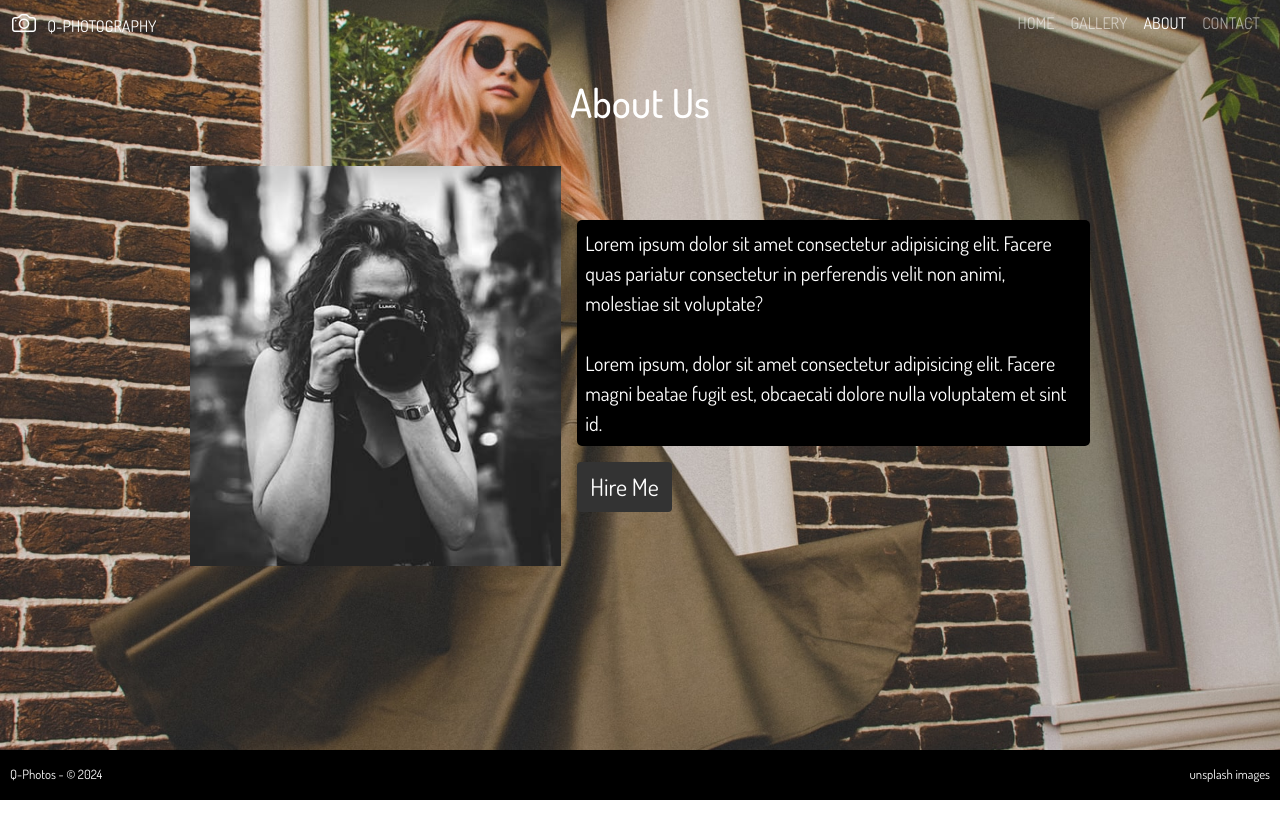
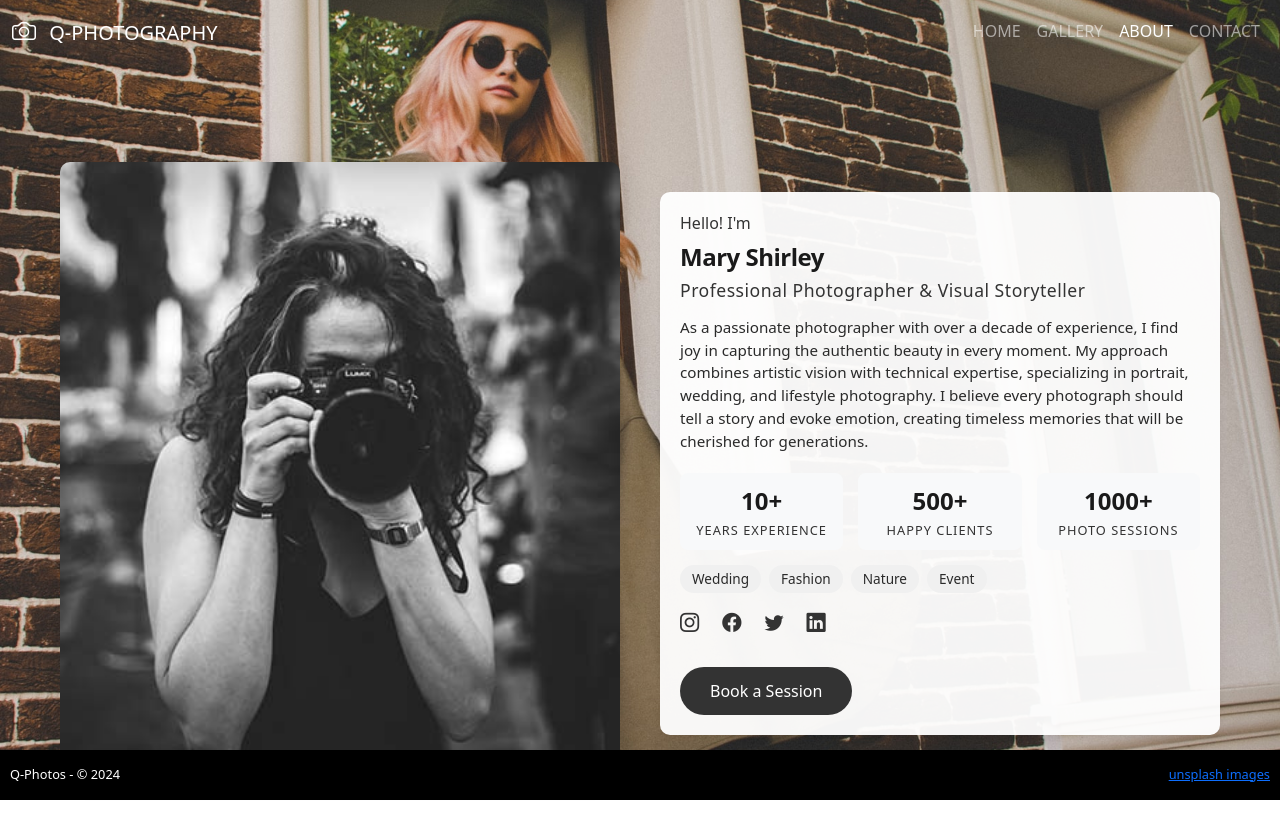
Before and after one commit to onjoma/Photography, a plain HTML site: page about.html in a window 1280 px wide. Before the commit the page ends 800 px from the top, so only its background shows below. Drawn offline with nearby package versions, Linux system fonts and the light colour scheme.

Commit message:
updated about page.

```diff
--- a/about.html
+++ b/about.html
@@ -29,7 +29,10 @@
   <link href="https://cdn.jsdelivr.net/npm/bootstrap@5.1.1/dist/css/bootstrap.min.css" rel="stylesheet"
     integrity="sha384-F3w7mX95PdgyTmZZMECAngseQB83DfGTowi0iMjiWaeVhAn4FJkqJByhZMI3AhiU" crossorigin="anonymous">
   <link rel="stylesheet" href="/css/style.css">
-  <title>About Us | Q-Photography</title>
+  <link rel="stylesheet" href="css/about.css">
+  <link rel="stylesheet" href="https://cdn.jsdelivr.net/npm/bootstrap-icons@1.7.2/font/bootstrap-icons.css">
+  <link rel="stylesheet" href="css/bootstrap.min.css">
+  <title>About Us - Q-Photography</title>
 </head>
 <body>
 
@@ -61,27 +64,63 @@
         </div>
       </nav>
     </div>
-    <div class="about" role="main" aria-label="About us section">
-      <h1>About Us</h1>
+    <div class="about" role="main">
+      <div class="about-container">
+        <div class="bio-section" role="region" aria-label="Photographer biography">
+          <div class="bio-image">
+            <img src="images/about.jpg" alt="Professional portrait of our lead photographer" loading="lazy">
+          </div>
 
-      <div class="about-content" role="article">
-        <div class="about-image">
-          <img src="images/about.jpg" alt="about">
-        </div>
-        <div class="about-bio">
-          <p>
-            Lorem ipsum dolor sit amet consectetur adipisicing elit. Facere quas pariatur consectetur in perferendis velit
-            non animi, molestiae sit voluptate?<br><br>
+          <div class="bio-content">
+            <p class="bio-intro">Hello! I'm</p>
+            <h2 class="bio-name">Mary Shirley</h2>
+            <h3 class="bio-title">Professional Photographer & Visual Storyteller</h3>
 
-            Lorem ipsum, dolor sit amet consectetur adipisicing elit. Facere magni beatae fugit est, obcaecati dolore nulla
-            voluptatem et sint id.
+            <p class="bio-description">
+              As a passionate photographer with over a decade of experience, I find joy in capturing the authentic beauty in every moment. My approach combines artistic vision with technical expertise, specializing in portrait, wedding, and lifestyle photography. I believe every photograph should tell a story and evoke emotion, creating timeless memories that will be cherished for generations.
+            </p>
 
-          </p>
+            <div class="bio-stats">
+              <div class="stat-item">
+                <div class="stat-number">10+</div>
+                <div class="stat-label">Years Experience</div>
+              </div>
+              <div class="stat-item">
+                <div class="stat-number">500+</div>
+                <div class="stat-label">Happy Clients</div>
+              </div>
+              <div class="stat-item">
+                <div class="stat-number">1000+</div>
+                <div class="stat-label">Photo Sessions</div>
+              </div>
+            </div>
 
-          <a class="btn" href="contact.html">Hire Me</a>
+            <div class="bio-specialties">
+              <span class="specialty-tag">Wedding</span>
+              <span class="specialty-tag">Fashion</span>
+              <span class="specialty-tag">Nature</span>
+              <span class="specialty-tag">Event</span>
+            </div>
+
+            <div class="bio-social">
+              <a href="#" class="social-link" aria-label="Visit our Instagram">
+                <i class="bi bi-instagram"></i>
+              </a>
+              <a href="#" class="social-link" aria-label="Visit our Facebook">
+                <i class="bi bi-facebook"></i>
+              </a>
+              <a href="#" class="social-link" aria-label="Visit our Twitter">
+                <i class="bi bi-twitter"></i>
+              </a>
+              <a href="#" class="social-link" aria-label="Visit our LinkedIn">
+                <i class="bi bi-linkedin"></i>
+              </a>
+            </div>
+
+            <a href="contact.html" class="cta-button">Book a Session</a>
+          </div>
         </div>
       </div>
-
     </div>
   </div>
 
--- /dev/null
+++ b/css/about.css
@@ -0,0 +1,204 @@
+/* About Page Styles */
+.about-container {
+    max-width: 1200px;
+    margin: 0 auto;
+    padding: 40px 20px;
+}
+
+.bio-section {
+    display: grid;
+    grid-template-columns: 1fr 1fr;
+    gap: 40px;
+    align-items: center;
+    margin: 60px 0;
+}
+
+@media (max-width: 768px) {
+    .bio-section {
+        grid-template-columns: 1fr;
+        gap: 30px;
+    }
+}
+
+.bio-image {
+    position: relative;
+    border-radius: 10px;
+    overflow: hidden;
+    box-shadow: 0 10px 30px rgba(0, 0, 0, 0.1);
+}
+
+.bio-image img {
+    width: 100%;
+    height: auto;
+    display: block;
+    transition: transform 0.5s ease;
+}
+
+.bio-image:hover img {
+    transform: scale(1.05);
+}
+
+.bio-content {
+    padding: 20px;
+    background-color: rgba(255, 255, 255, 0.95);
+    border-radius: 10px;
+    box-shadow: 0 4px 6px rgba(0, 0, 0, 0.05);
+}
+
+.bio-intro {
+    font-size: 1rem;
+    color: #333;
+    margin-bottom: 8px;
+    line-height: 1.4;
+    font-weight: 500;
+}
+
+.bio-name {
+    font-size: 1.5rem;
+    margin-bottom: 8px;
+    color: #1a1a1a;
+    font-weight: 700;
+    letter-spacing: -0.5px;
+}
+
+.bio-title {
+    font-size: 1.1rem;
+    color: #333;
+    margin-bottom: 15px;
+    font-weight: 500;
+    letter-spacing: 0.5px;
+}
+
+.bio-description {
+    margin-bottom: 20px;
+    line-height: 1.5;
+    color: #2a2a2a;
+    font-size: 0.95rem;
+    font-weight: 400;
+}
+
+.bio-stats {
+    display: grid;
+    grid-template-columns: repeat(3, 1fr);
+    gap: 15px;
+    margin: 15px 0;
+}
+
+.stat-item {
+    text-align: center;
+    padding: 10px;
+    background: #f8f9fa;
+    border-radius: 8px;
+    transition: transform 0.3s ease;
+}
+
+.stat-item:hover {
+    transform: translateY(-5px);
+}
+
+.stat-number {
+    font-size: 1.5rem;
+    font-weight: 700;
+    color: #1a1a1a;
+    margin-bottom: 2px;
+}
+
+.stat-label {
+    font-size: 0.8rem;
+    color: #333;
+    text-transform: uppercase;
+    letter-spacing: 1px;
+    font-weight: 500;
+}
+
+.bio-specialties {
+    display: flex;
+    flex-wrap: wrap;
+    gap: 8px;
+    margin: 15px 0;
+}
+
+.specialty-tag {
+    padding: 4px 12px;
+    background: #f0f0f0;
+    border-radius: 15px;
+    font-size: 0.85rem;
+    color: #2a2a2a;
+    font-weight: 500;
+    transition: all 0.3s ease;
+}
+
+.specialty-tag:hover {
+    background: #333;
+    color: white;
+    transform: translateY(-2px);
+}
+
+.bio-social {
+    display: flex;
+    gap: 15px;
+    margin-top: 15px;
+}
+
+.social-link {
+    color: #333;
+    transition: all 0.3s ease;
+    text-decoration: none;
+}
+
+.social-link i {
+    font-size: 1.2rem;
+}
+
+.social-link:hover {
+    color: #000;
+    transform: translateY(-2px);
+}
+
+.cta-button {
+    display: inline-block;
+    padding: 12px 30px;
+    background: #333;
+    color: white;
+    text-decoration: none;
+    border-radius: 25px;
+    margin-top: 30px;
+    transition: all 0.3s ease;
+    font-weight: 500;
+}
+
+.cta-button:hover {
+    background: #555;
+    transform: translateY(-2px);
+    box-shadow: 0 5px 15px rgba(0, 0, 0, 0.1);
+}
+
+/* Animation */
+@keyframes fadeInUp {
+    from {
+        opacity: 0;
+        transform: translateY(20px);
+    }
+    to {
+        opacity: 1;
+        transform: translateY(0);
+    }
+}
+
+.bio-content > * {
+    animation: fadeInUp 0.6s ease forwards;
+    opacity: 0;
+}
+
+.bio-content > *:nth-child(1) { animation-delay: 0.1s; }
+.bio-content > *:nth-child(2) { animation-delay: 0.2s; }
+.bio-content > *:nth-child(3) { animation-delay: 0.3s; }
+.bio-content > *:nth-child(4) { animation-delay: 0.4s; }
+.bio-content > *:nth-child(5) { animation-delay: 0.5s; }
+
+@media (prefers-reduced-motion: reduce) {
+    .bio-content > * {
+        animation: none;
+        opacity: 1;
+    }
+}
```
